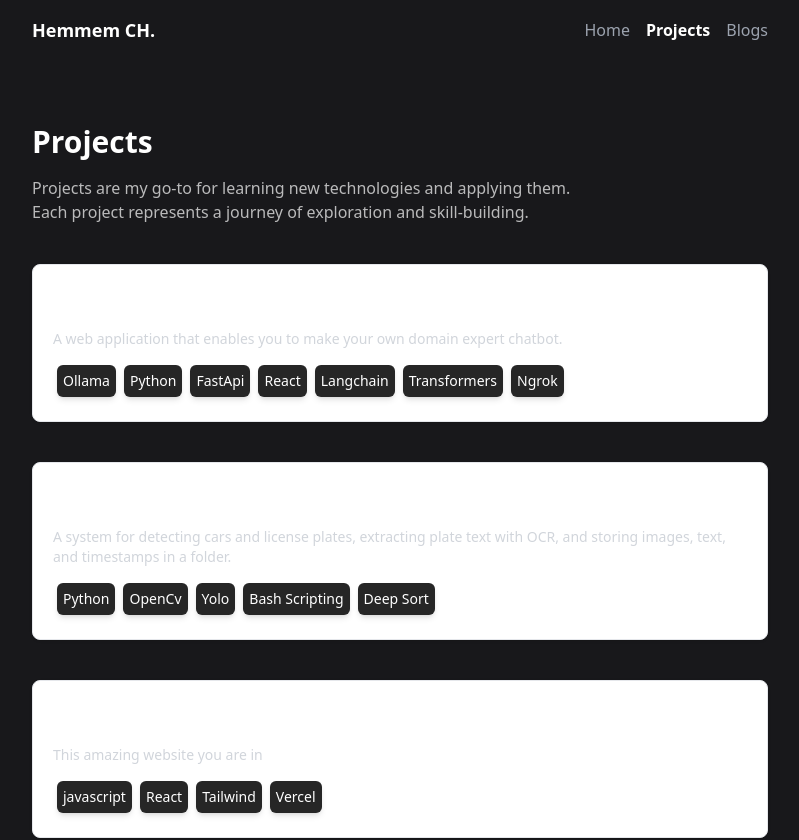
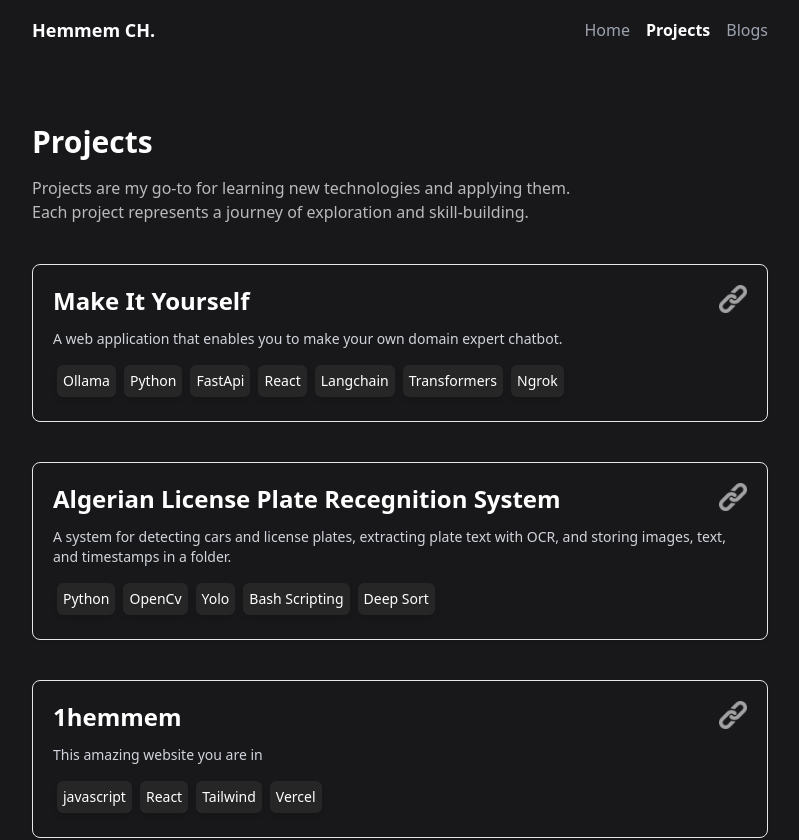
Before and after one commit to 1hemmem/1hemmem-portfolio, a React (Vite) app: page /Projects in a window 1280 px wide. Shown: the top 840 px of the page, without its empty margins (240-1039 px from the left). Built offline with nearby package versions, Linux system fonts and the light colour scheme.

Commit message:
fix: card bachround + fix: vercel speed insight problem

```diff
--- a/src/App.jsx
+++ b/src/App.jsx
@@ -1,4 +1,4 @@
-import { SpeedInsights } from "@vercel/speed-insights/next"
+
 import { BrowserRouter, Routes, Route } from "react-router-dom";
 import { Navbar } from "./components/Navbar";
 import { Home } from "./pages/Home";
@@ -21,7 +21,7 @@ function App() {
         </div>
       </BrowserRouter>
       <Footer />
-      <SpeedInsights/>
+
     </div>
   );
 }
--- a/src/components/CertificateCard.jsx
+++ b/src/components/CertificateCard.jsx
@@ -6,7 +6,7 @@ export const CertificateCard = (props) => {
   const [isexpanded, changeExpanded] = useState(false);
 
   return (
-    <div className="relative block max-w-s p-5 bg-white border border-gray-200 rounded-lg shadow dark:bg-zinc-900 dark:border-gray-700">
+    <div className="relative block max-w-s p-5  border border-gray-200 rounded-lg shadow dark:bg-zinc-900 dark:border-gray-700">
       {/* Positioned Icons */}
       <div className="relative h-12 mb-2">
         {/* Top-right: Link */}
--- a/src/components/ProjectCard.jsx
+++ b/src/components/ProjectCard.jsx
@@ -3,7 +3,7 @@ import img from "../assets/link.png";
 export const ProjectCard = (props) => {
   return (
     <a href={props.Link} target="_blank">
-      <div className="relative block max-w-s p-5 bg-white border border-gray-200 rounded-lg shadow dark:bg-zinc-900 dark:border-gray-700">
+      <div className="relative block max-w-s p-5 border border-gray-200 rounded-lg shadow dark:bg-zinc-900 dark:border-gray-700">
         <div className="relative">
           <img
             className="h-7 w-7 invert opacity-60 hover:opacity-100 absolute top-0 right-0"
```
